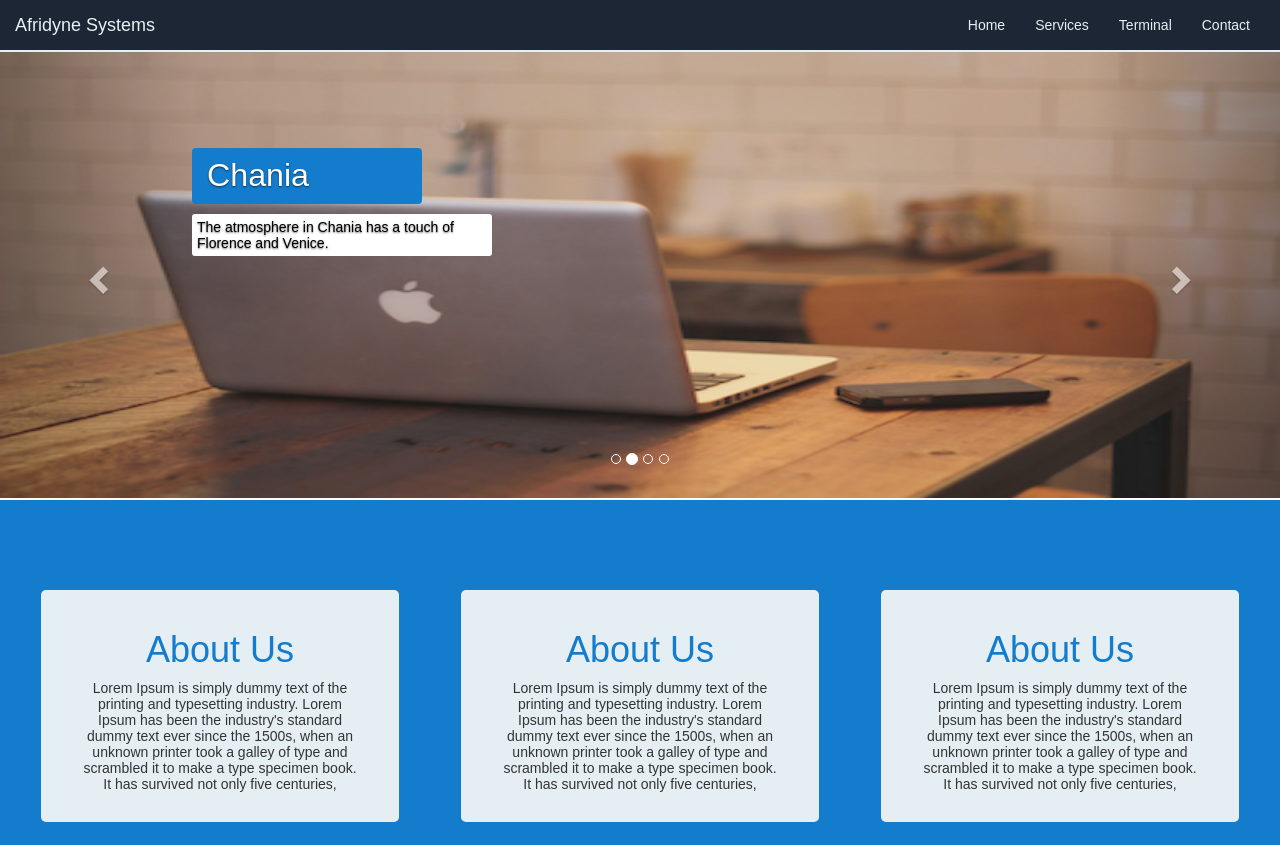
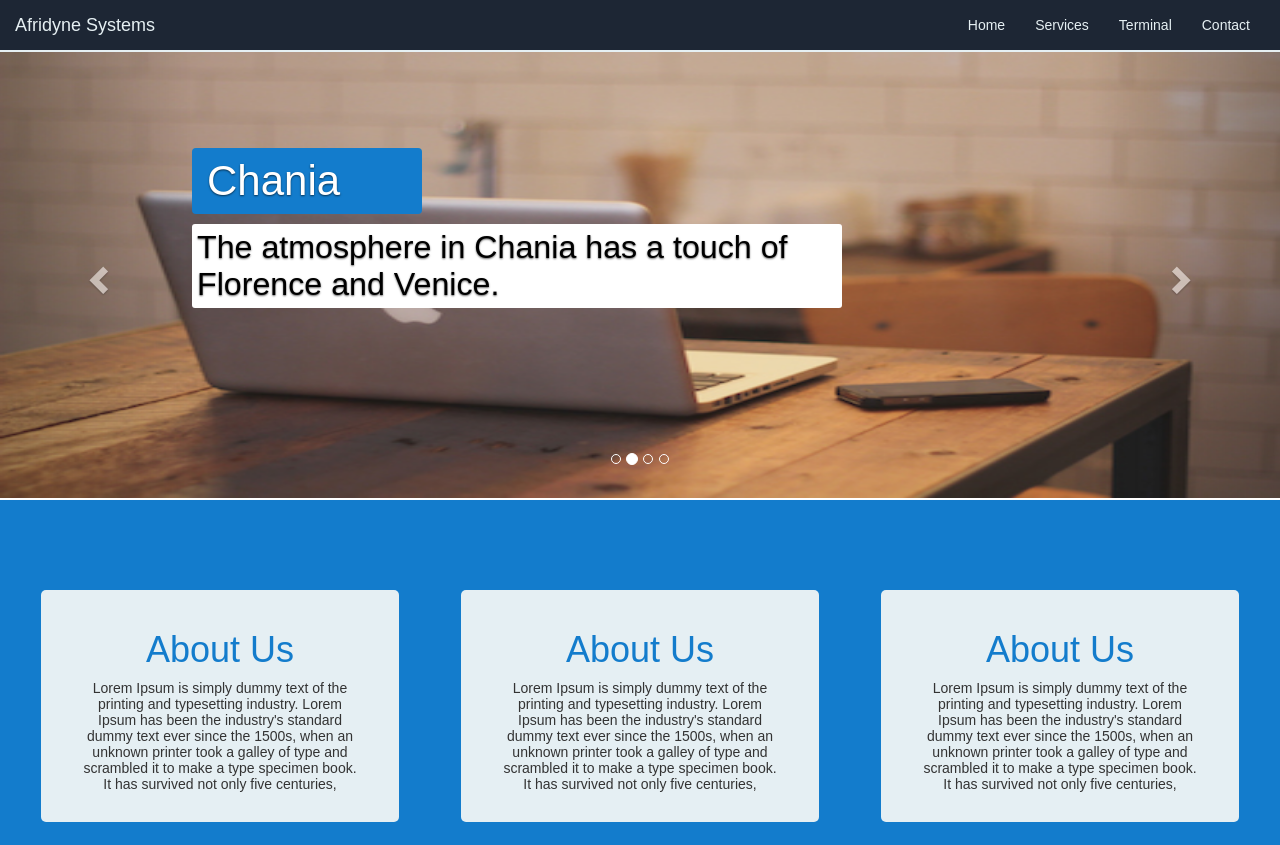
Before and after one commit to DuncanBannister/AfridyneSystems, a plain HTML site: page index.html in a window 1280 px wide. Shown: the top 845 px of the page. Drawn offline with nearby package versions, Linux system fonts and the light colour scheme.

Commit message:
Style changes

```diff
--- a/css/styles.css
+++ b/css/styles.css
@@ -134,16 +134,17 @@ a.navbar-brand.header-white:hover {
 
 .carousel-caption h3{
     width: 230px;
-    font-size: 2.3rem;
+    font-size: 3rem;
     background-color: #137CCC;
     border-radius: 4px;
     padding: 10px 15px;
 }
 
 .carousel-caption p{
-     padding: 5px;
+    padding: 5px;
     background-color: white;
     color: black;
-    width: 300px;
+    width: 650px;
+    font-size: 2.3rem;
     border-radius: 3px;
   }
--- a/index.html
+++ b/index.html
@@ -107,7 +107,7 @@
     </div>
     <div class="col-lg-4 col-md-4 col-sm-4 ">
      <div class="box">
-      <h1 class="header-blue text-center">About Us</h1>
+      <h1 class="header-blue">About Us</h1>
       <p>Lorem Ipsum is simply dummy text of the printing and typesetting industry. Lorem Ipsum has been the industry's standard dummy text ever since the 1500s, when an unknown printer took a galley of type and scrambled it to make a type specimen book. It has survived not only five centuries, </p>
     </div>
   </div>
```
